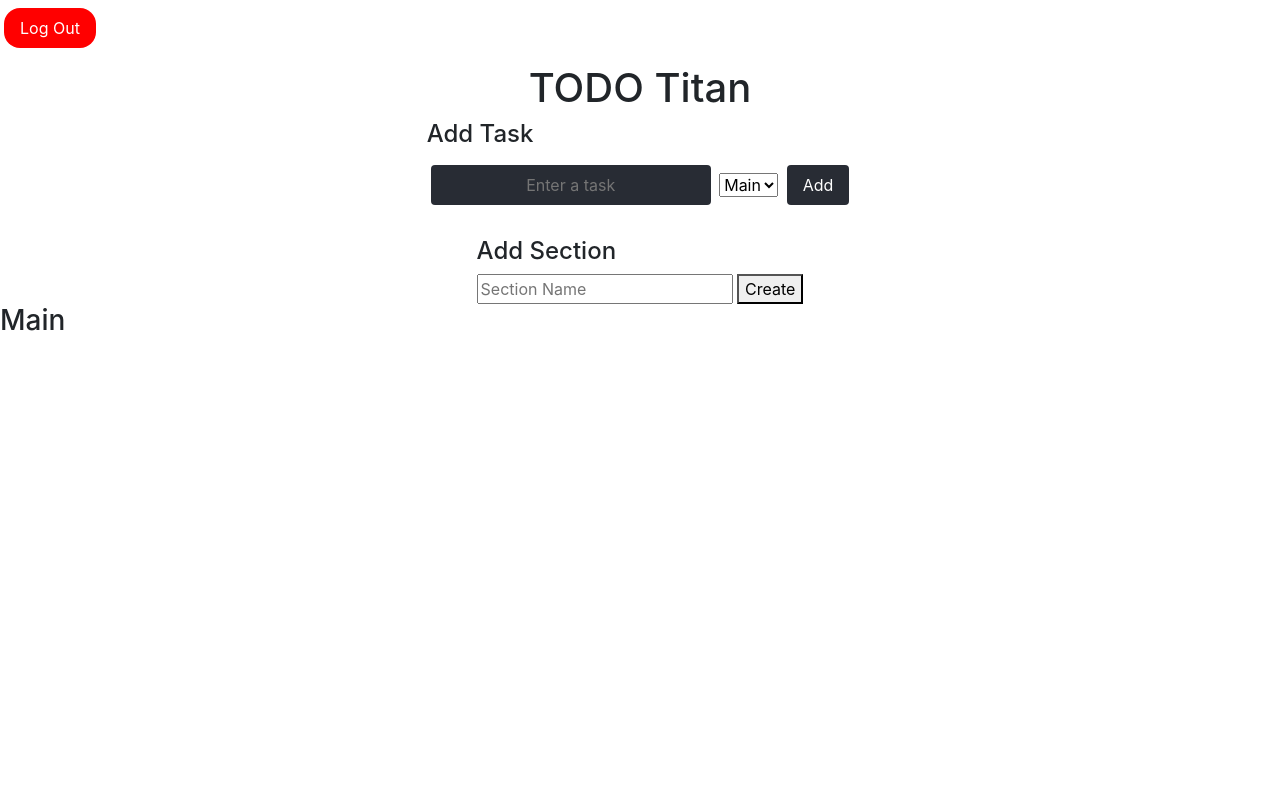
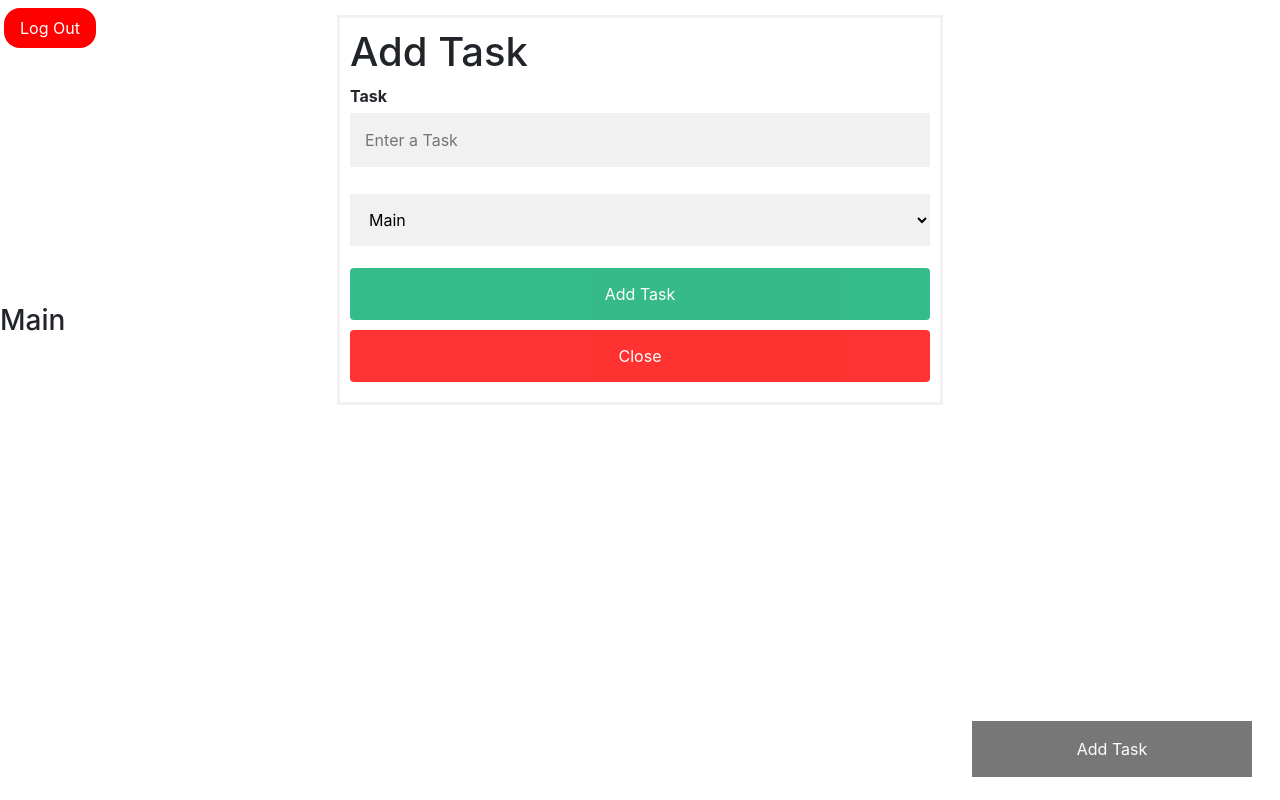
Before and after one commit to LegendaryAKx3/TODO-Titan, a Flask app: page / in a window 1280 px wide. Run offline with Flask 3, Linux system fonts and the light colour scheme; a user stored in the database is signed in; some libraries are stand-ins or nearby versions.

Commit message:
Update: test btn

```diff
--- a/static/main.css
+++ b/static/main.css
@@ -89,6 +89,9 @@ body {
 /* LOGIN ERROR */
 
 /* HOME */
+
+
+
 #logout-btn {
     margin: 0.5rem 0.25rem;
     padding: 0.5rem 1rem;
@@ -111,6 +114,7 @@ body {
     flex-direction: column;
     align-items: center;
     justify-content: center;
+    box-sizing: border-box;
 }
 
 #index-title {
@@ -169,3 +173,68 @@ body {
 #register-btn:hover {
     background-color: #335d8a;
 }
+
+.open-button {
+    background-color: #555;
+    color: white;
+    padding: 16px 20px;
+    border: none;
+    cursor: pointer;
+    opacity: 0.8;
+    position: fixed;
+    bottom: 23px;
+    right: 28px;
+    width: 280px;
+}
+
+.form-popup {
+    position: fixed;
+    bottom: fixed;
+    top: 15px;
+    border: solid #f1f1f1;
+    z-index: 9;
+    left: 50%;
+    transform: translate(-50%, 0);
+
+}
+
+.form-container {
+    max-width: 600px;
+    padding: 10px;
+    background-color: white;
+}
+
+.form-container input[type=text],
+.form-container select[name="section"] {
+    width: 100%;
+    padding: 15px;
+    margin: 5px 0 22px 0;
+    border: none;
+    background: #f1f1f1;
+}
+
+.form-container input[type=text]:focus,
+.form-container input[type=password]:focus {
+    background-color: #ddd;
+    outline: none;
+}
+
+.form-container .btn {
+    background-color: #04AA6D;
+    color: white;
+    padding: 14px 20px;
+    border: none;
+    cursor: pointer;
+    width: 100%;
+    margin-bottom: 10px;
+    opacity: 0.8;
+}
+
+.form-container .cancel {
+    background-color: red;
+}
+
+.form-container .btn:hover,
+.open-button:hover {
+    opacity: 1;
+}
--- a/templates/index.html
+++ b/templates/index.html
@@ -29,6 +29,7 @@ Home
         </form>
     </div>
 </div>
+
 
 <!--TODO: order settings (date added, date due, custom)-->
 <!--Main section-->
@@ -89,4 +90,40 @@ Home
     {% endfor %}
 </ul>
 {% endfor %}
+
+<!--POPUP-->
+<button class="open-button" onclick="openForm()">Add Task</button>
+
+<div class="form-popup" id="myForm">
+    <form action="/" class="form-container" method="post">
+        <h1>Add Task</h1>
+
+        <label for="create-task"><b>Task</b></label>
+        <input type="text" placeholder="Enter a Task" name="create-task" required autocomplete="off">
+
+        <select name="section">
+            <option selected value>Main</option>
+            {% for section in sections %}
+            <option value="{{ section.section_id }}">{{ section.section_name }}</option>
+            {% endfor %}
+        </select>
+
+        <!-- <label for="psw"><b>Section</b></label> -->
+        <!-- <input type="text" placeholder="Enter a Section" name="psw" required> -->
+
+        <button type="submit" class="btn">Add Task</button>
+        <button type="button" class="btn cancel" onclick="closeForm()">Close</button>
+    </form>
+</div>
+
+<script>
+    function openForm() {
+        document.getElementById("myForm").style.display = "block";
+    }
+
+    function closeForm() {
+        document.getElementById("myForm").style.display = "none";
+    }
+</script>
+
 {% endblock %}
```
Also changed, not shown: todotitan.db. Lines whose indentation alone changed are shown as unchanged.
